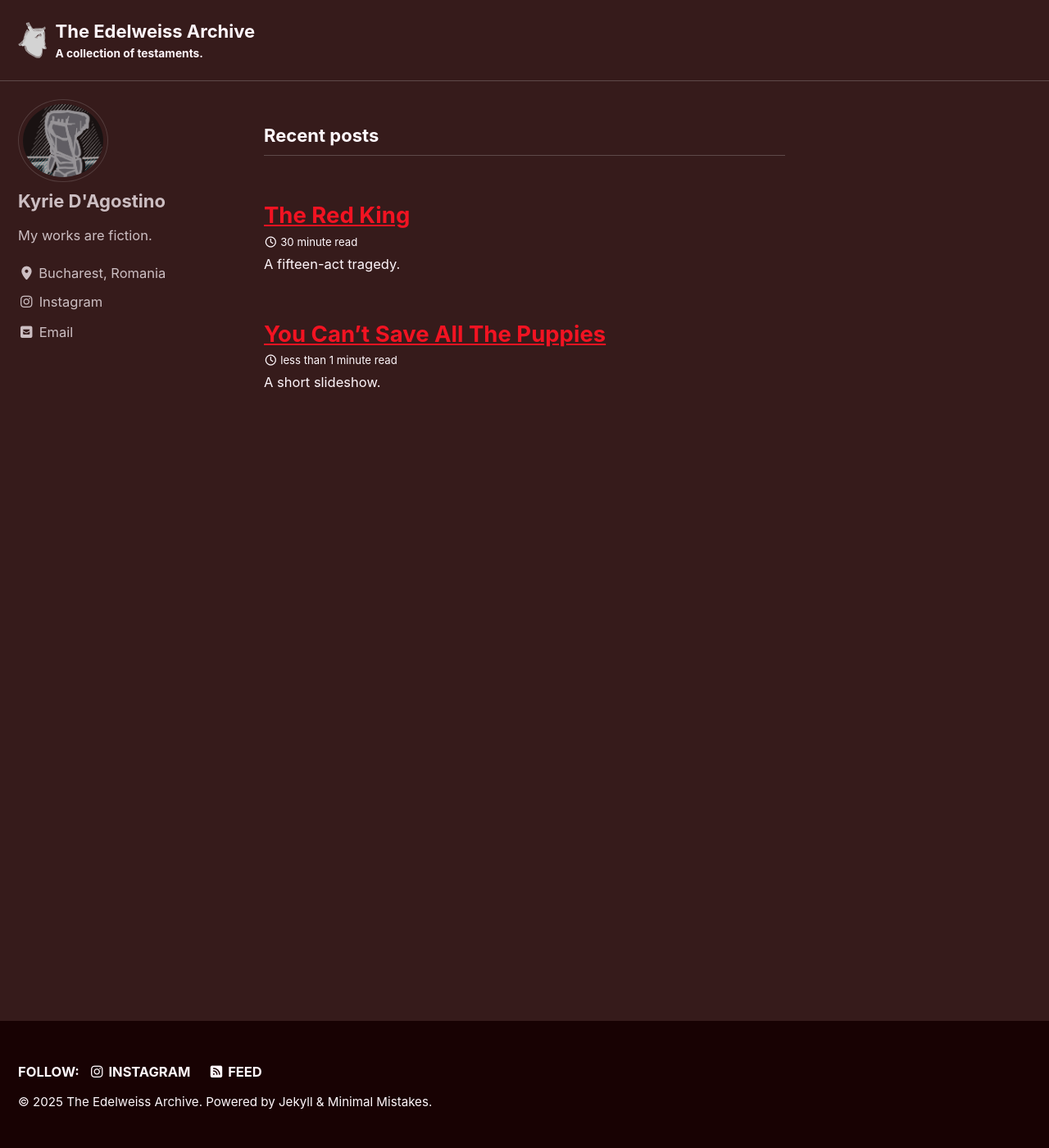
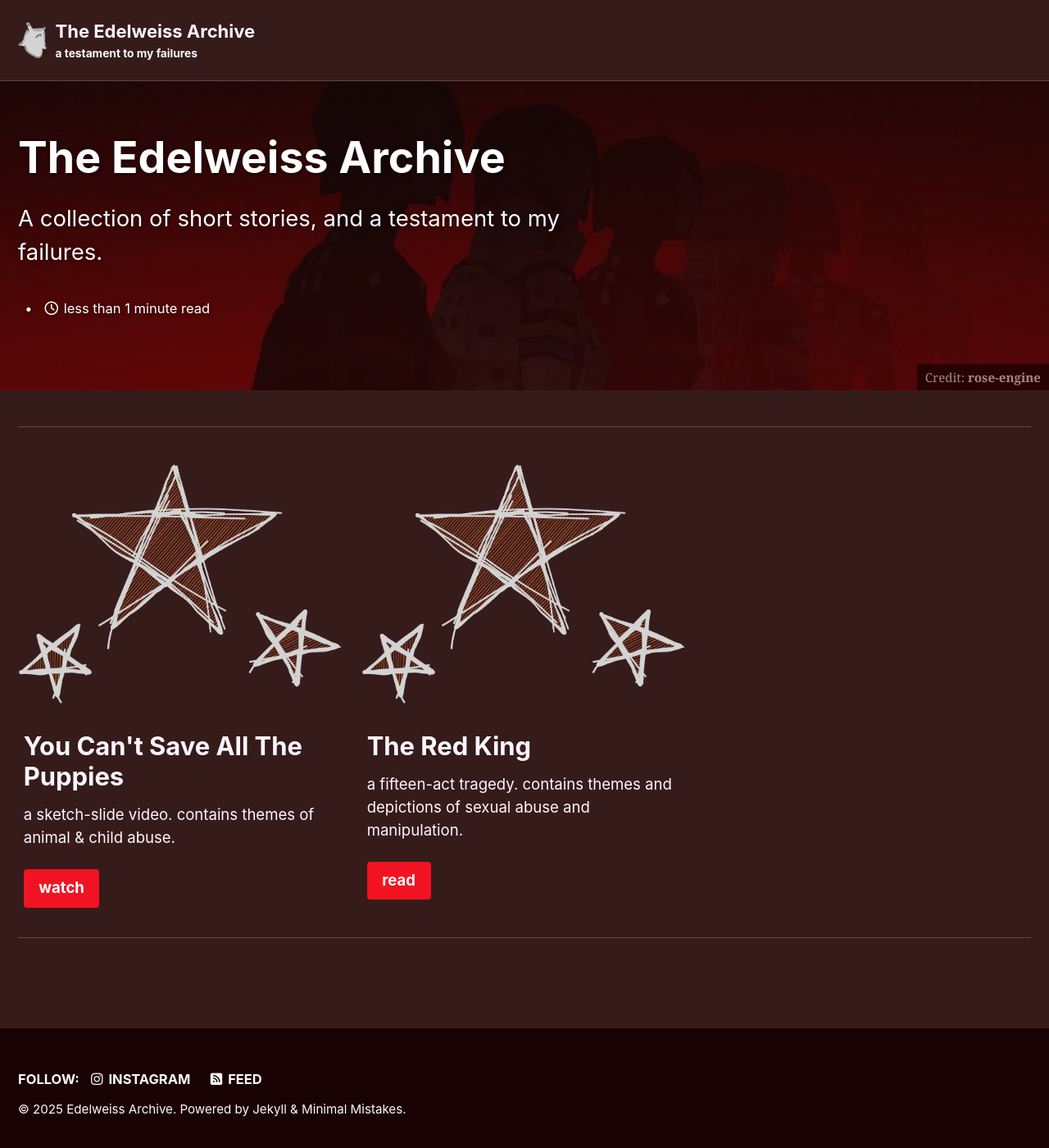
Before and after one commit to kyrie-edelweiss/edelweiss-archive, a Jekyll site: the page built from index.html, in a window 1280 px wide and 1400 px high. Shown: the whole window at 82% size. Built offline with Jekyll 4.4.1, drawn with Linux system fonts in a browser that asks for light colours; cached includes are drawn as plain includes; the list of posts is cut into pages by our own code.

Commit message:
Big changes!

```diff
--- a/_config.yml
+++ b/_config.yml
@@ -17,17 +17,17 @@ minimal_mistakes_skin    : "kyrie" # "air", "aqua", "contrast", "dark", "dirt",
 # Site Settings
 locale                   : "en-US"
 rtl                      : # true, false (default) # turns direction of the page into right to left for RTL languages
-title                    : "The Edelweiss Archive"
+title                    : "Edelweiss Archive"
 title_separator          : "-"
-subtitle                 : A collection of testaments. # site tagline that appears below site title in masthead
+subtitle                 : "a testament to my failures" # site tagline that appears below site title in masthead
 name                     : "Kyrie D'Agostino"
-description              : "This place is not a place of honor - nothing is valued here."
+description              : "this place is not a place of honor - nothing is valued here"
 url                      : # the base hostname & protocol for your site e.g. "https://mmistakes.github.io"
 baseurl                  : # the subpath of your site, e.g. "/blog"
 repository               : # GitHub username/repo-name e.g. "mmistakes/minimal-mistakes"
 teaser                   : # path of fallback teaser image, e.g. "/assets/images/500x300.png"
 logo                     : "/assets/images/PuppyHeart.png" # path of logo image to display in the masthead, e.g. "/assets/images/88x88.png"
-masthead_title           : # overrides the website title displayed in the masthead, use " " for no title
+masthead_title           : "The Edelweiss Archive" # overrides the website title displayed in the masthead, use " " for no title
 breadcrumbs              : # true, false (default)
 words_per_minute         : 200
 enable_copy_code_button  : # true, false (default)
@@ -162,6 +162,7 @@ footer:
 include:
   - .htaccess
   - _pages
+  - _posts
 exclude:
   - "*.sublime-project"
   - "*.sublime-workspace"
@@ -321,3 +322,13 @@ defaults:
       comments: false
       share: false
       related: true
+      show_date: true
+ # _pages
+  - scope:
+      path: ""
+      type: pages
+    values:
+      layout: single
+      author_profile: true
+      read_time: true
+      show_date: true
--- a/index.html
+++ b/index.html
@@ -1,4 +1,29 @@
 ---
-layout: home
-author_profile: true
+title: "The Edelweiss Archive"
+layout: splash
+header:
+  overlay_color: "#000"
+  overlay_filter: "0.5"
+  overlay_image: /assets/images/HomeBanner.jpg
+  caption: "Credit: [**rose-engine**](https://store.steampowered.com/app/1262350/SIGNALIS/)"
+excerpt: "A collection of short stories, and a testament to my failures."
+intro:
+  - excerpt: " "
+feature_row:
+  - image_path: /assets/images/PuppyPreview.png
+    title: "You Can't Save All The Puppies"
+    excerpt: "a sketch-slide video. contains themes of animal & child abuse."
+    url: "/puppies/"
+    btn_label: "watch"
+    btn_class: "btn--primary"
+  - image_path: /assets/images/RedKingPreview.png
+    title: "The Red King"
+    excerpt: "a fifteen-act tragedy. contains themes and depictions of sexual abuse and manipulation."
+    url: "/red-king"
+    btn_label: "read"
+    btn_class: "btn--primary"
 ---
+
+{% include feature_row id="intro" type="center" %}
+
+{% include feature_row %}
```
Also changed, not shown: _data/navigation.yml (+4 -4 lines), _posts/2025-04-05-you-cant-save-all-the-puppies.md (+2 -0 lines), _posts/2025-04-09-the-red-king.md (+1 -0 lines), assets/images/Crawling2.png (deleted), assets/images/HomeBanner.jpg (added), assets/images/Locked.png (deleted), assets/images/PuppyPreview.png (added), assets/images/RedKingPreview.png (added).
